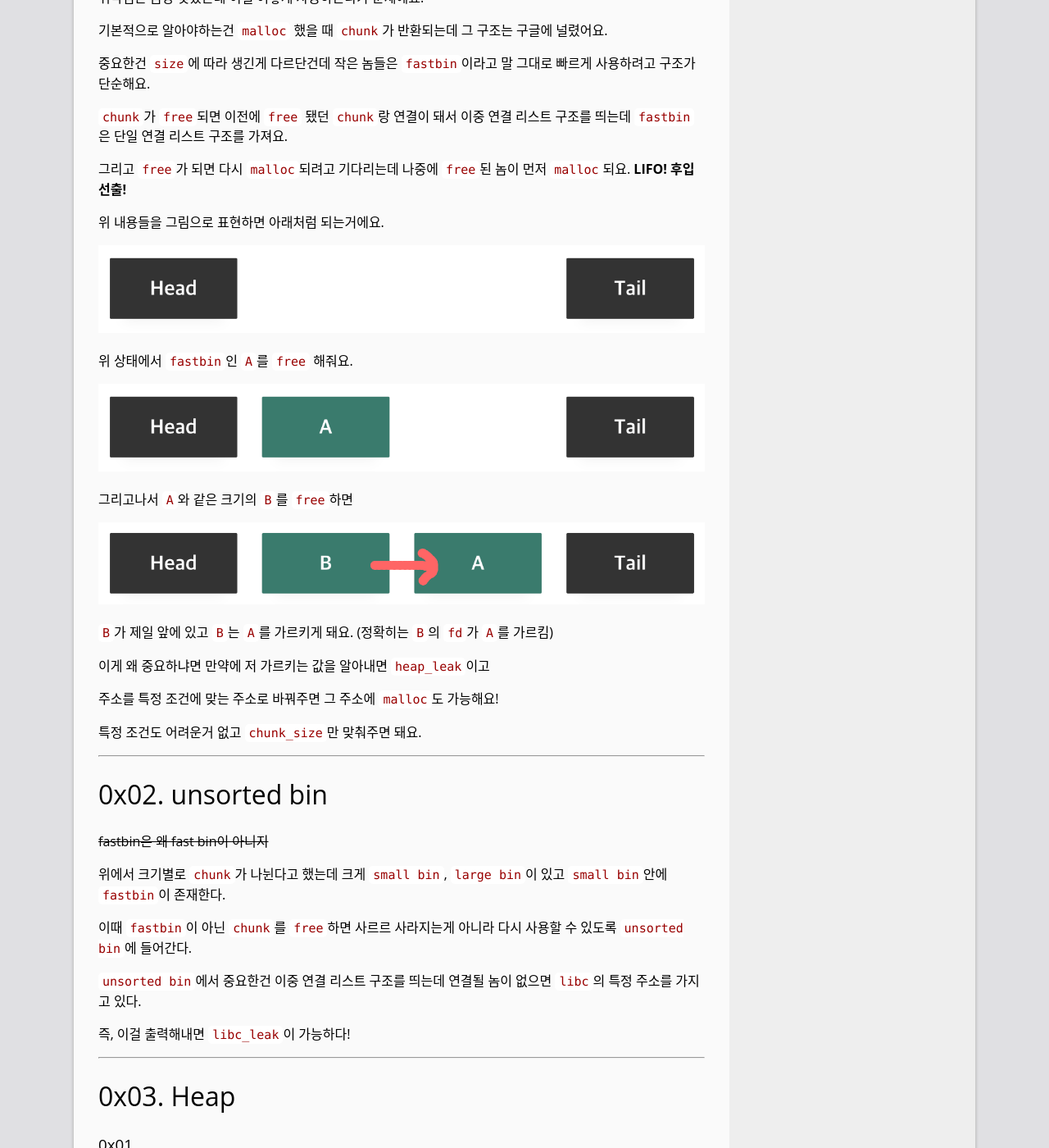
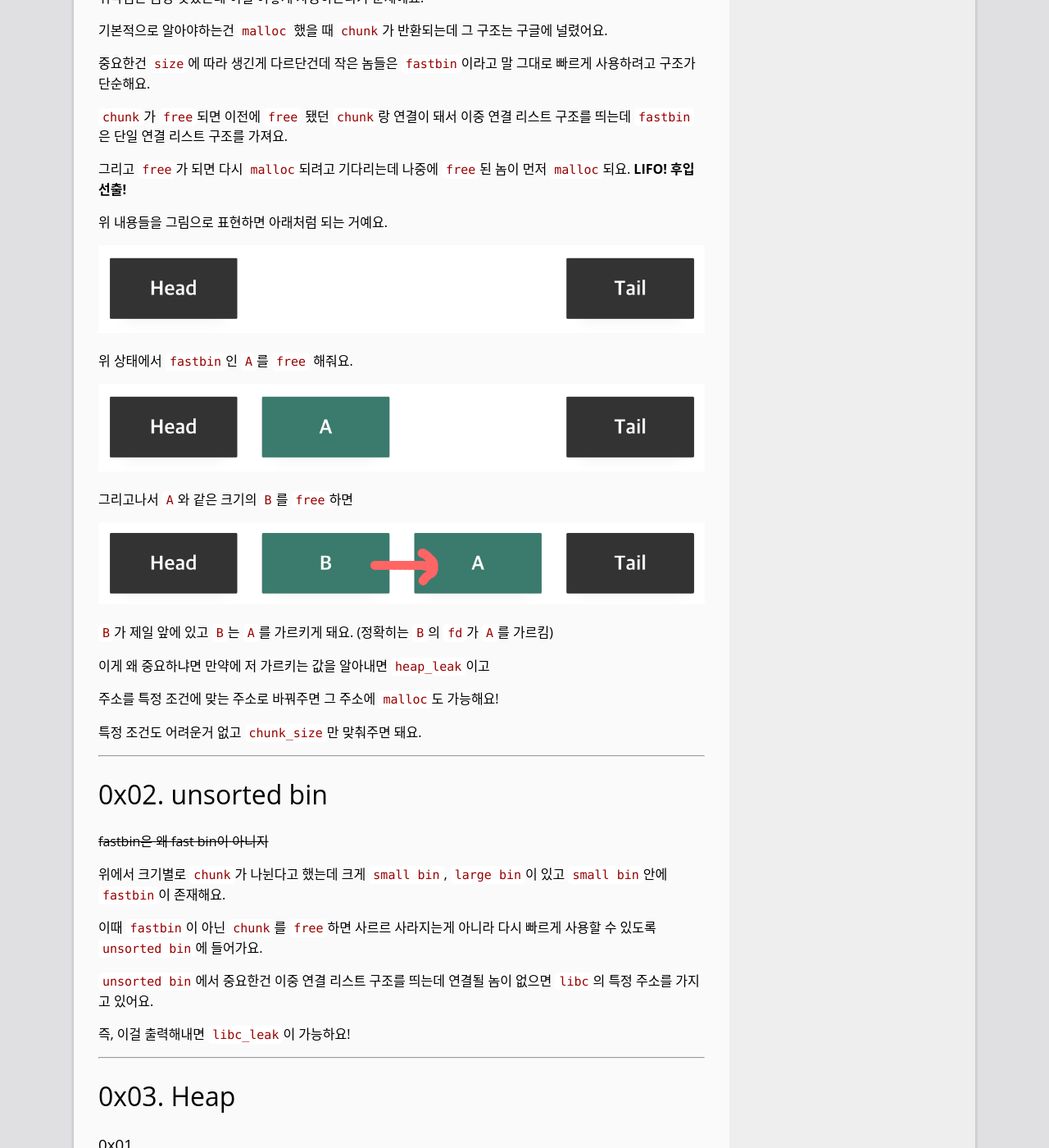
Before and after one commit to UnKN0wnName/stfwlg.github.io, a Jekyll site: the page built from _posts/2018-08-31-[2017_0ctf]_babyheap_풀이.md, in a window 1280 px wide and 1400 px high, scrolled down 4474 px. Shown: the whole window at 82% size. Built offline with Jekyll 4.4.1, drawn with Linux system fonts in a browser that asks for light colours; comment, search, counter and statistics services are not loaded; some of the changed text lies outside the part shown.

Commit message:
2017_0ctf babyheap

```diff
--- a/_posts/2018-08-31-[2017_0ctf]_babyheap_풀이.md
+++ b/_posts/2018-08-31-[2017_0ctf]_babyheap_풀이.md
@@ -39,7 +39,7 @@
 ![func_fill](/img/2017_0ctf/babyheap/04.png)
 {: refdef}
 
-`Size`를 받아오고 체크는 안해요. 힙 오버 플로우!
+`size`를 받아오고 체크는 안해요. 힙 오버 플로우!
 
 {: refdef: style="text-align: center;"}
 ![func_free](/img/2017_0ctf/babyheap/05.png)
@@ -66,7 +66,7 @@
 
 그리고 `free`가 되면 다시 `malloc`되려고 기다리는데 나중에 `free`된 놈이 먼저 `malloc`되요. **LIFO! 후입선출!**
 
-위 내용들을 그림으로 표현하면 아래처럼 되는거에요.
+위 내용들을 그림으로 표현하면 아래처럼 되는 거예요.
 
 {: refdef: style="text-align: center;"}
 ![01](/img/2017_0ctf/babyheap/07.png)
@@ -97,13 +97,13 @@
 
 ~~fastbin은 왜 fast bin이 아니지~~
 
-위에서 크기별로 `chunk`가 나뉜다고 했는데 크게 `small bin`, `large bin`이 있고 `small bin`안에 `fastbin`이 존재한다.
+위에서 크기별로 `chunk`가 나뉜다고 했는데 크게 `small bin`, `large bin`이 있고 `small bin`안에 `fastbin`이 존재해요.
 
-이때 `fastbin`이 아닌 `chunk`를 `free`하면 사르르 사라지는게 아니라 다시 사용할 수 있도록 `unsorted bin`에 들어간다.
+이때 `fastbin`이 아닌 `chunk`를 `free`하면 사르르 사라지는게 아니라 다시 빠르게 사용할 수 있도록 `unsorted bin`에 들어가요.
 
-`unsorted bin`에서 중요한건 이중 연결 리스트 구조를 띄는데 연결될 놈이 없으면 `libc`의 특정 주소를 가지고 있다.
+`unsorted bin`에서 중요한건 이중 연결 리스트 구조를 띄는데 연결될 놈이 없으면 `libc`의 특정 주소를 가지고 있어요.
 
-즉, 이걸 출력해내면 `libc_leak`이 가능하다!
+즉, 이걸 출력해내면 `libc_leak`이 가능하요!
 
 - - -
 # 0x03. Heap
@@ -147,7 +147,7 @@
 
 `calloc`을 사용해서 `UAF`도 안될거 같아요.
 
-그래서 `small bin`을 `fastbin`처럼 속여서 이미 `small bin`으로 할당받은 위치에 `fastbin`으로 또 할당받을 거에요.
+그래서 `small bin`을 `fastbin`처럼 속여서 이미 `small bin`으로 할당받은 위치에 `fastbin`으로 또 할당받을 거예요.
 
 그다음 `small bin`을 `free`하고 `func_dump`로 `fastbin`을 출력하면 `unsorted bin`에서 `libc_leak`을 할 수 있어요!
 
@@ -224,7 +224,7 @@
 ![_malloc_hook](/img/2017_0ctf/babyheap/18.png)
 {: refdef}
 
-위 처럼 `calloc`도 `_malloc_hook`를 사용하니까 이 주소에 `magic_gadget`? `one_gadget`? 그 주소를 넣어줄거에요.
+위 처럼 `calloc`도 `_malloc_hook`를 사용하니까 이 주소에 `magic_gadget`? `one_gadget`? 그 주소를 넣어줄 거에요.
 
 그럼 `_malloc_hook`에서 멀지 않은 주소에 `fastbin`을 할당받아야 하는데 어떻게 하냐면
 
```
